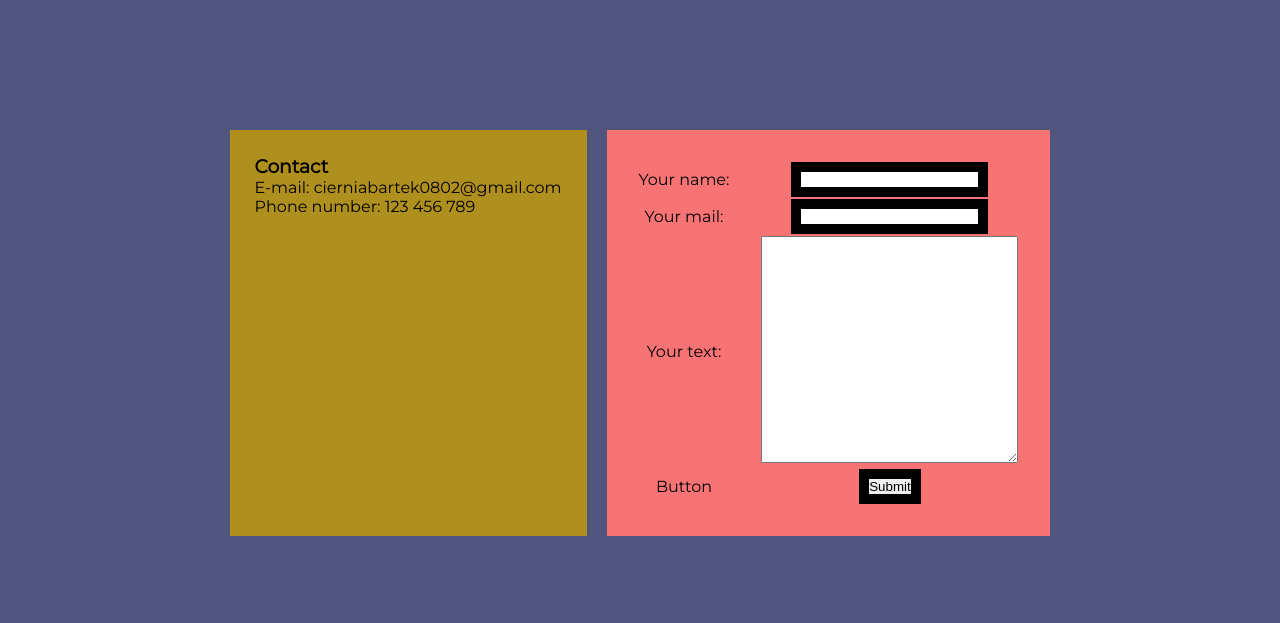
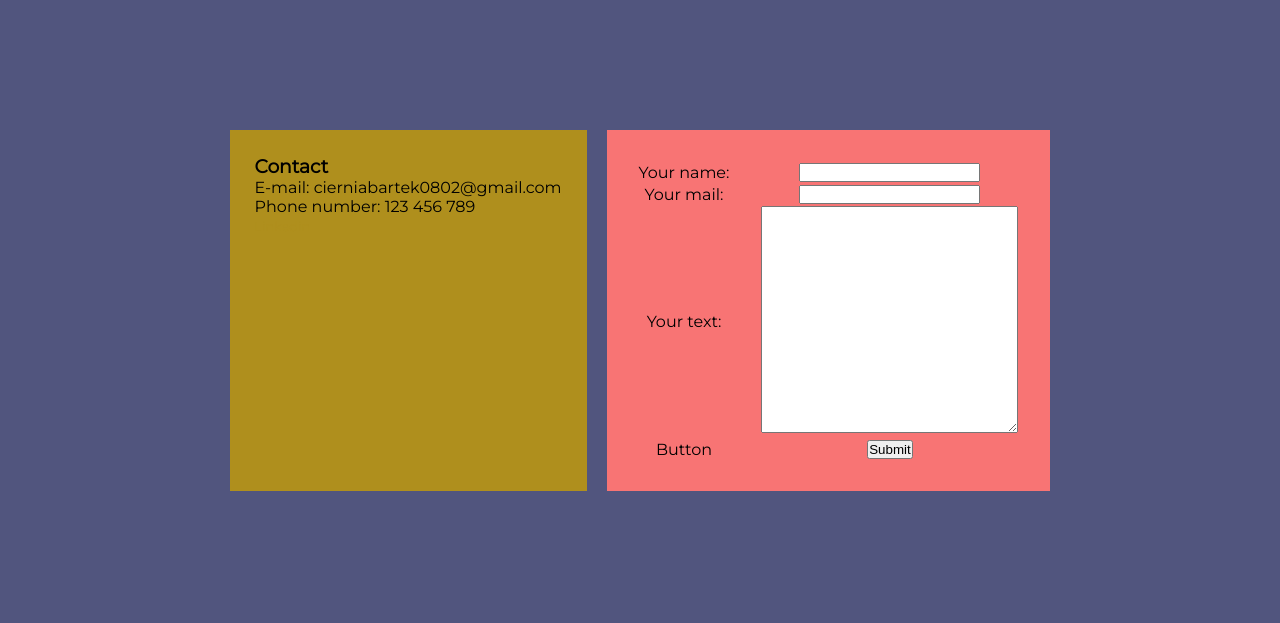
Before and after one commit to bciernia/BlogWebSite, a plain HTML site: page contact.html in a window 1280 px wide. Shown: the part 82-705 px from the top of the page. Drawn offline with Linux system fonts and the light colour scheme.

Commit message:
Changes in inputs border

```diff
--- a/css/style.css
+++ b/css/style.css
@@ -242,8 +242,4 @@ a {
   margin: 30px;
 }
 
-input {
-  border: solid 10px;
-}
-
 /*#endregion */
```
